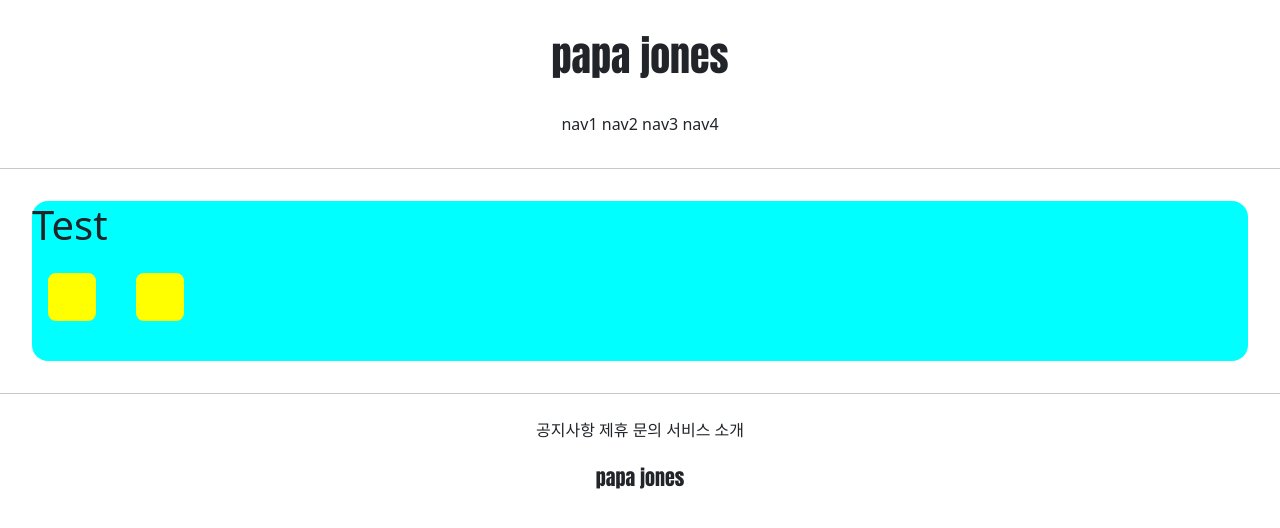
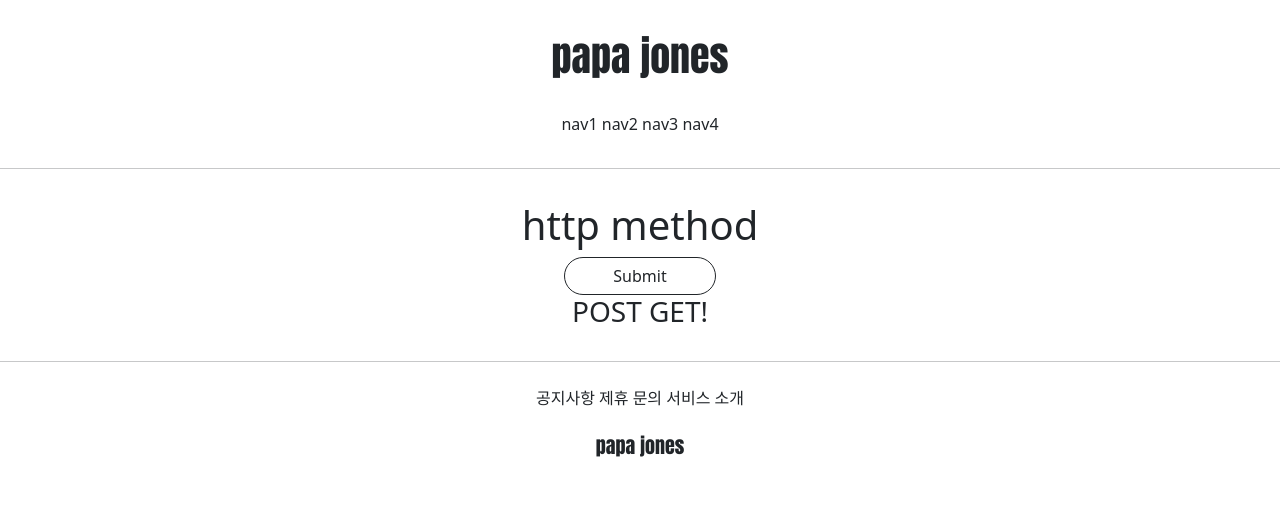
Before and after one commit to DaUn12/Make_SNS_site_Django, a Django app: page /accountss/hello_world/ in a window 1280 px wide. Shown: the top 528 px of the page. Run offline with Django 3.2, Linux system fonts and the light colour scheme; parts of the project's set-up code (start-up, migrations or seed data) failed here and were passed over.

Commit message:
7/9 COMMIT2233

```diff
--- a/popo/templates/accountapp/hello_world.html
+++ b/popo/templates/accountapp/hello_world.html
@@ -2,28 +2,36 @@
 {% extends 'bbase.html' %}
 
 {% block content %}
-    <style>
-        .testing{
-            background-color: yellow;
-            margin: 1rem;
-            width : 48px;
-            height: 48px;
-            border-radius: .5rem;
-            display: inline-block;
-        }
-    </style>
+{#    <style>#}
+{#        .testing{#}
+{#            background-color: yellow;#}
+{#            margin: 1rem;#}
+{#            width : 48px;#}
+{#            height: 48px;#}
+{#            border-radius: .5rem;#}
+{#            display: inline-block;#}
+{#        }#}
+{#    </style>#}
 
 
-    <div style="height: 10rem; background-color: aqua; margin: 2rem; border-radius: 1rem; font-size: 2rem">
-        <h1> Test</h1>
+{#    <div style="height: 10rem; background-color: aqua; margin: 2rem; border-radius: 1rem; font-size: 2rem">#}
+    <div style="margin: 2rem; text-align : center">
+        <h1> http method</h1>
+
+        <form action="/accounts/hello_world/" method ="POST">
+            {% csrf_token %}
+            <input type = "submit" class ="btn btn-outline-dark rounded-pill px-5">
+        </form>
+        <h3> {{ text }}</h3>
+    </div>
 
 {#    <div class = "testing" style = "display: block"> block </div>#}
 {#    <div class = "testing" style = "display: inline"> inline </div>#}
 {#    <div class = "testing" style = "display: none"> none </div>#}
-    <div class = "testing" style = "height: 3rem; width :3rem"> </div>
+{#    <div class = "testing" style = "height: 3rem; width :3rem"> </div>#}
     {# 너비와 폭을가진 박스 처럼나옴 #}
-        <div class="testing"></div> {# 빈박스 #}
-    </div>
-
+{#        <div class="testing"></div> {# 빈박스 #}
+{#    </div>#}
+{##}
 
 {% endblock %}
--- a/popo/views.py
+++ b/popo/views.py
@@ -3,8 +3,13 @@ from django.shortcuts import render
 
 # Create your views here.
 def hello_world(request):
-    return render(request,'accountapp/hello_world.html')
 
+    if request.method =='POST':
+        return render(request,'accountapp/hello_world.html'
+                      ,context={'text ': 'POST METHOD!'})
+    else:
+        return render(request,'accountapp/hello_world.html'
+                      , context={'text': 'POST GET!'})
 
 # accountapp = popo 라고 보자 하고 그 안에 hello_world를 넣는 것 #}
 
```
